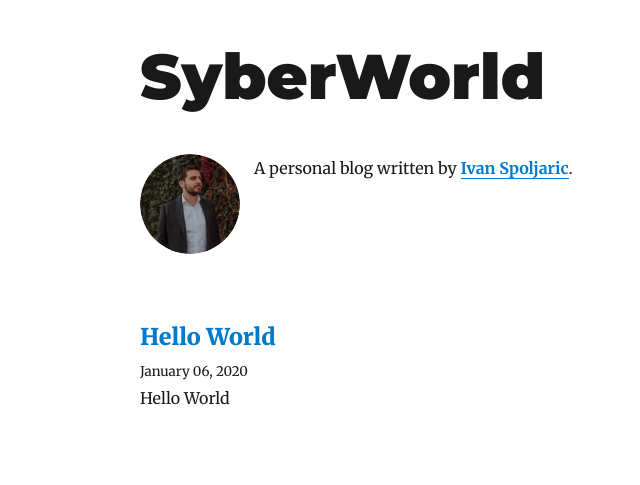
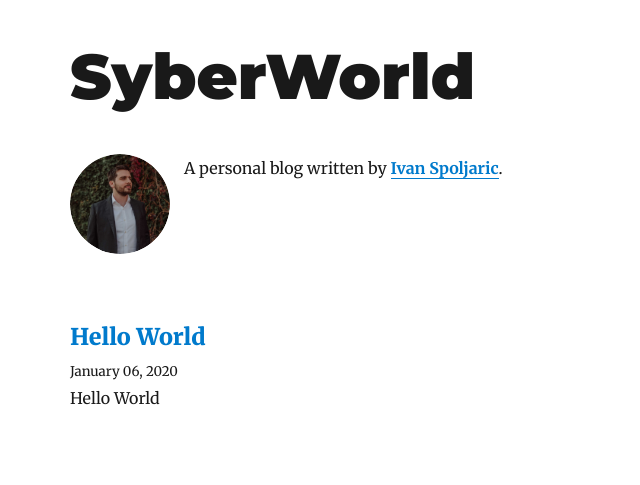
Before and after one commit to ispoljari/personal-blog, a Gatsby site: page / in a window 1280 px wide. Shown: the whole page, without its empty margins (101-741 px from the left). Built offline with nearby package versions, Linux system fonts and the light colour scheme; Gatsby itself is replaced by a stand-in of ours; some packages are replaced by stand-ins of ours.

Commit message:
Decrease layout padding

```diff
--- a/src/components/layout.js
+++ b/src/components/layout.js
@@ -56,8 +56,8 @@ class Layout extends React.Component {
         style={{
           marginLeft: `auto`,
           marginRight: `auto`,
-          maxWidth: rhythm(30),
-          padding: `${rhythm(1.5)} ${rhythm(3 / 4)}`,
+          maxWidth: rhythm(34),
+          padding: `${rhythm(1.5)} ${rhythm(1 / 4)}`,
         }}
       >
         <header>{header}</header>
```
